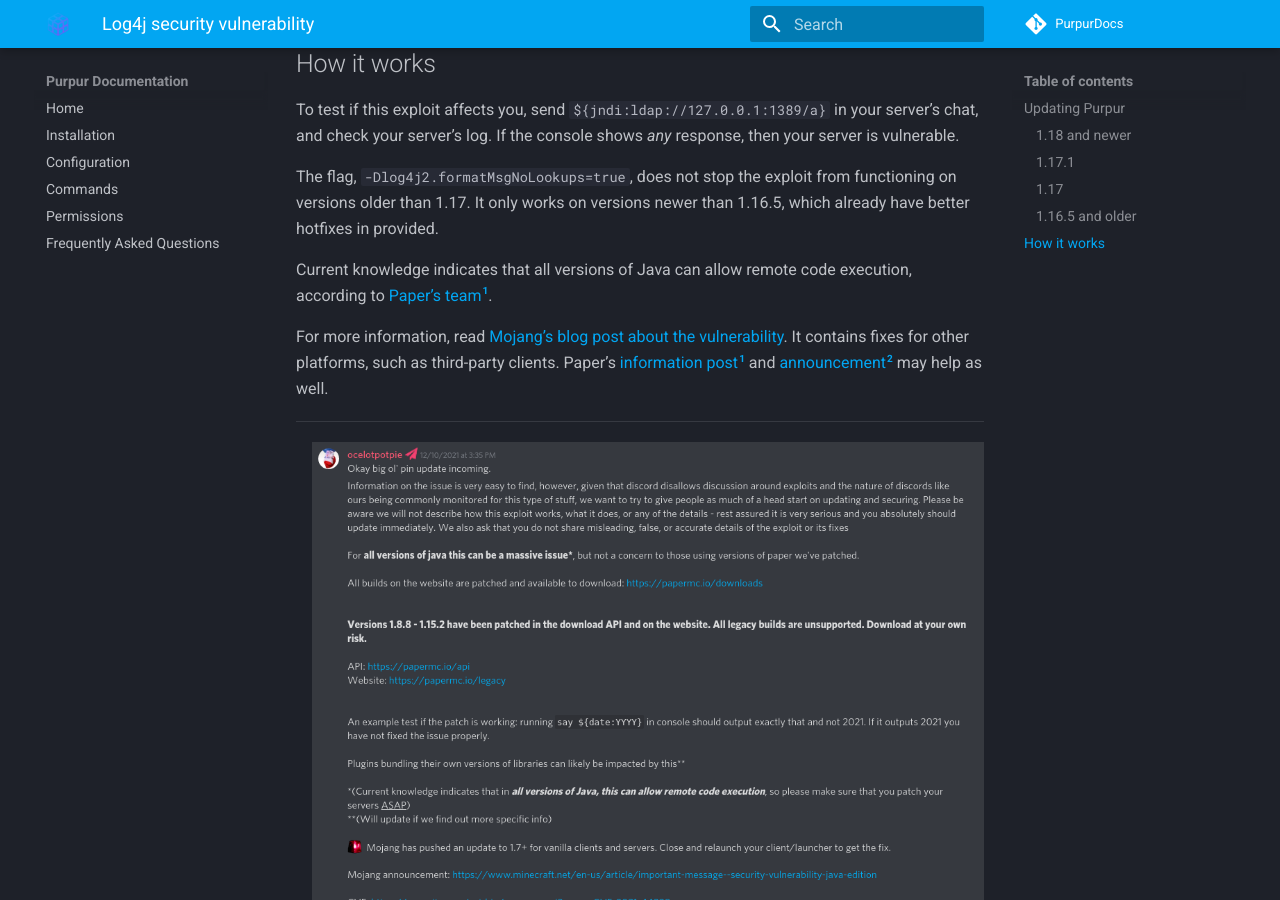
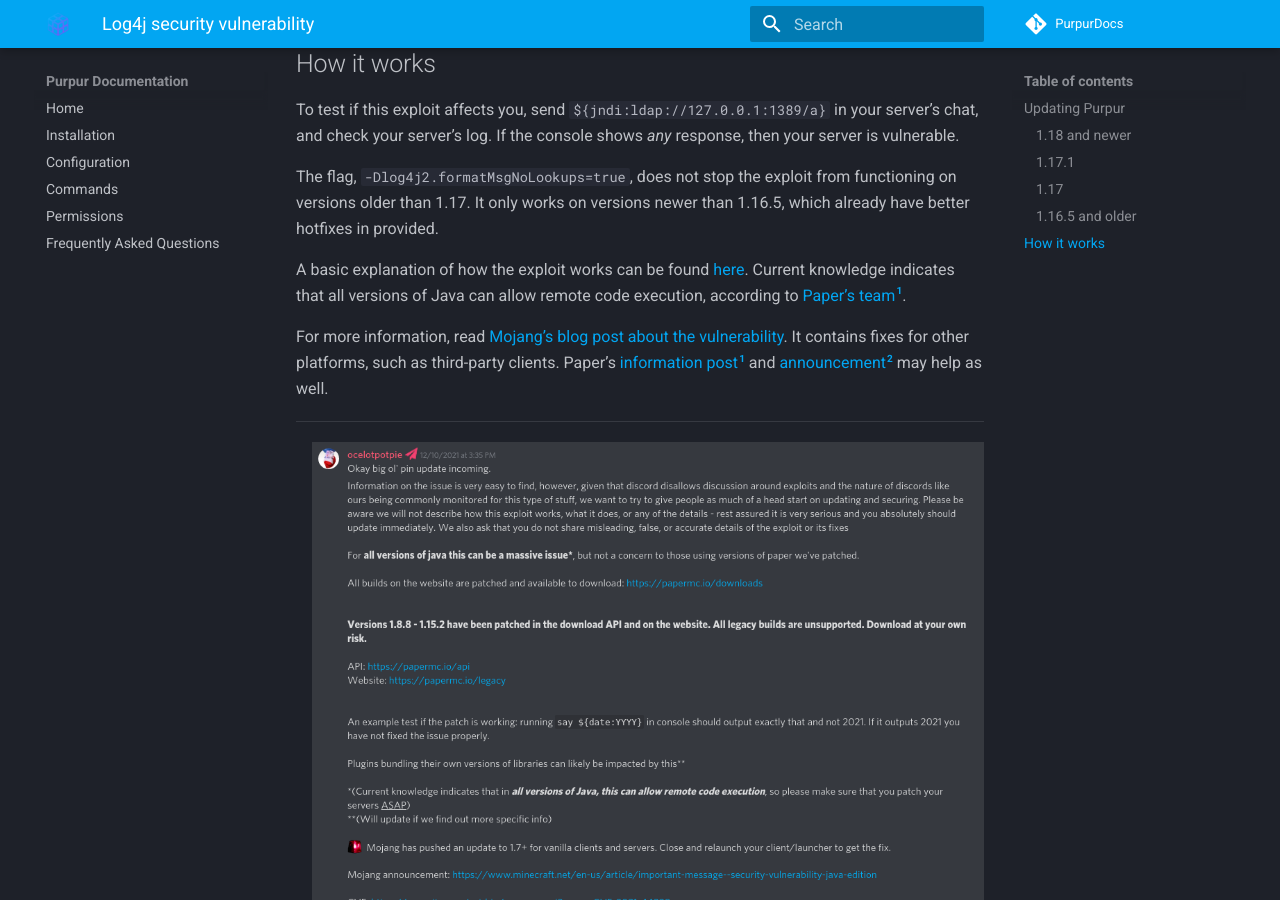
Before and after one commit to PurpurMC/PurpurDocs, an MkDocs documentation site: the page built from mkdocs/Log4j.md, in a window 1280 px wide and 900 px high, scrolled down 1341 px. Built offline with MkDocs 1.6.1 and Material for MkDocs 9.7.7, drawn with Linux system fonts in a browser that asks for light colours; comment, search, counter and statistics services are not loaded.

Commit message:
Link to explanation

```diff
--- a/mkdocs/Log4j.md
+++ b/mkdocs/Log4j.md
@@ -27,8 +27,7 @@
 
 The flag, `-Dlog4j2.formatMsgNoLookups=true`, does not stop the exploit from functioning on versions older than 1.17. It only works on versions newer than 1.16.5, which already have better hotfixes in provided.
 
-<!-- Needed: a basic explanation about how it works -->
-Current knowledge indicates that all versions of Java can allow remote code execution, according to [Paper’s team](https://discord.com/channels/289587909051416579/289587909051416579/918964269415030855)[^1].
+A basic explanation of how the exploit works can be found [here](https://gist.github.com/TheCurle/f15a6b63ceee3be58bff5e7a97c3a4e6#the-problem). Current knowledge indicates that all versions of Java can allow remote code execution, according to [Paper’s team](https://discord.com/channels/289587909051416579/289587909051416579/918964269415030855)[^1].
 
 For more information, read [Mojang’s blog post about the vulnerability](https://www.minecraft.net/en-us/article/important-message--security-vulnerability-java-edition). It contains fixes for other platforms, such as third-party clients. Paper’s [information post](https://discord.com/channels/289587909051416579/289587909051416579/918964269415030855)[^1] and [announcement](https://discord.com/channels/289587909051416579/492517675680006144/918581596825718815)[^2] may help as well.
 
```
